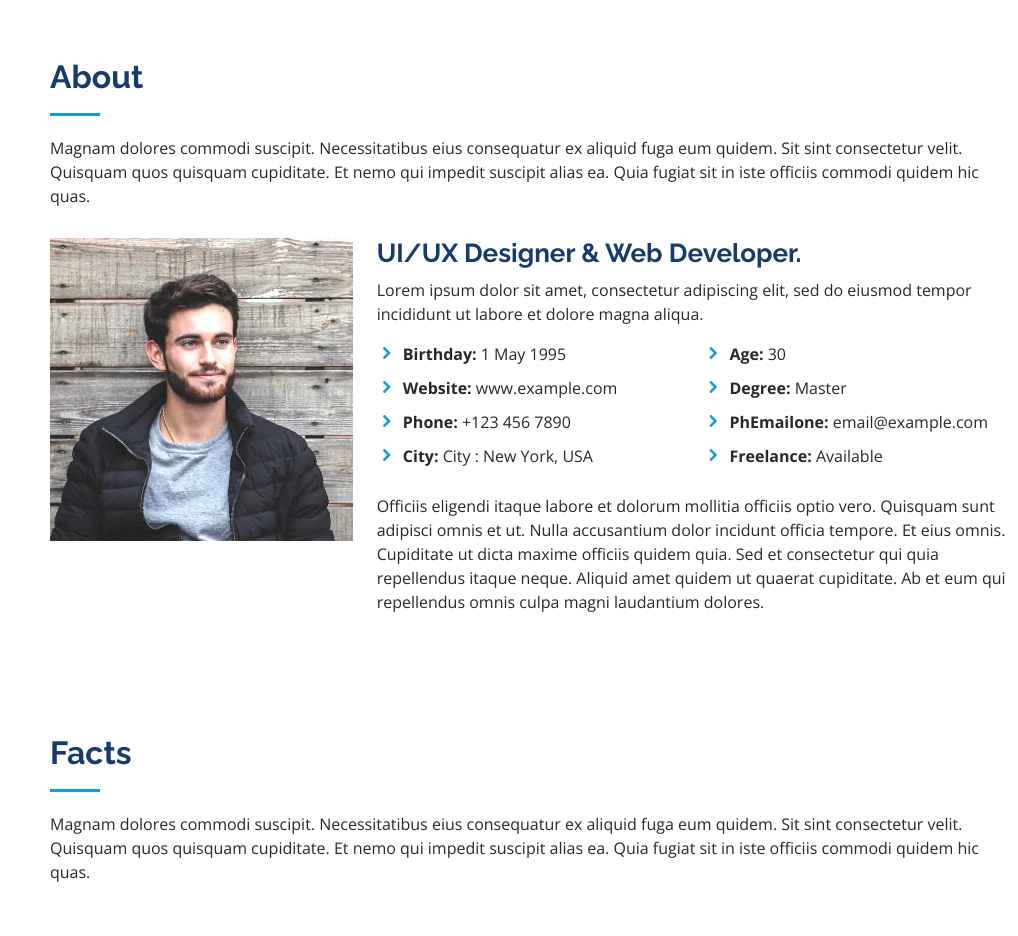
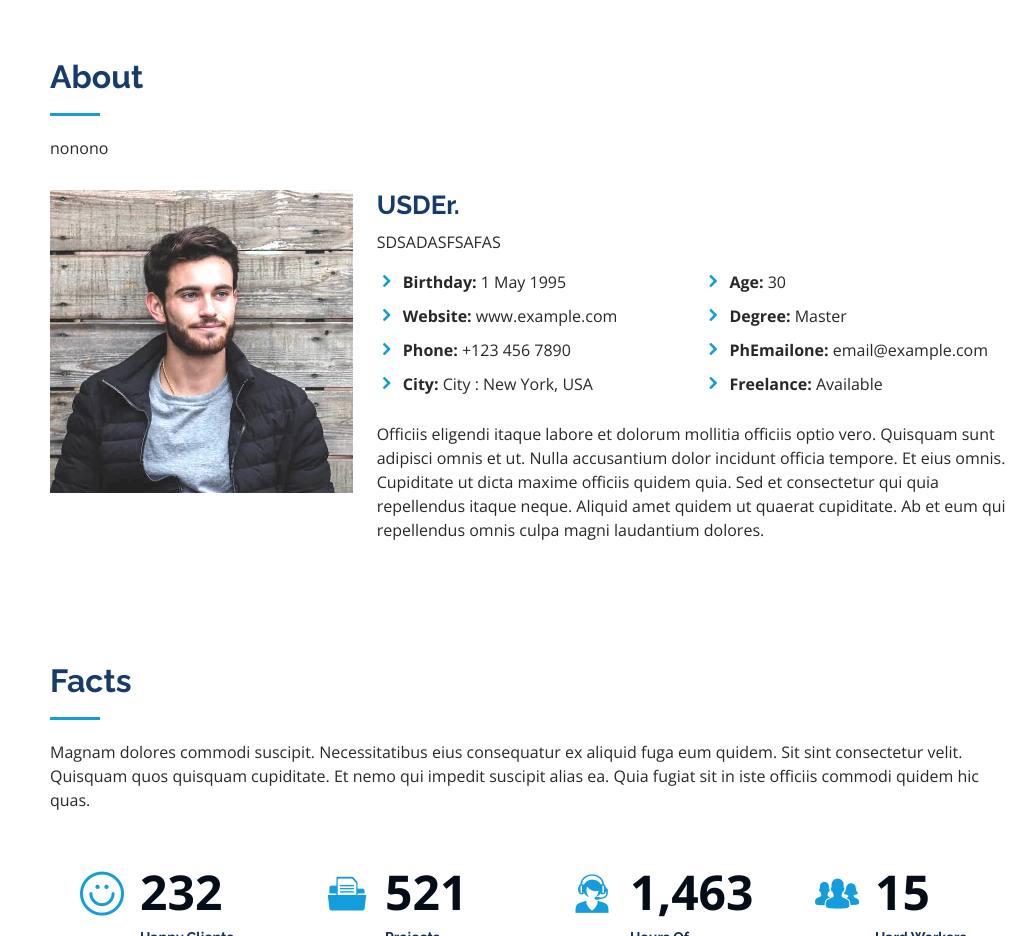
Before and after one commit to skyeskyest/Tao-Web, a plain HTML site: page index.html in a window 1280 px wide. Shown: the part 802-1738 px from the top of the page, without its empty margins (262-1280 px from the left). Drawn offline with nearby package versions, Linux system fonts and the light colour scheme.

Commit message:
Website update first

```diff
--- a/index.html
+++ b/index.html
@@ -88,7 +88,7 @@
 
         <div class="section-title">
           <h2>About</h2>
-          <p>Magnam dolores commodi suscipit. Necessitatibus eius consequatur ex aliquid fuga eum quidem. Sit sint consectetur velit. Quisquam quos quisquam cupiditate. Et nemo qui impedit suscipit alias ea. Quia fugiat sit in iste officiis commodi quidem hic quas.</p>
+          <p> nonono</p>
         </div>
 
         <div class="row">
@@ -96,10 +96,9 @@
             <img src="assets/img/profile-img.jpg" class="img-fluid" alt="">
           </div>
           <div class="col-lg-8 pt-4 pt-lg-0 content" data-aos="fade-left">
-            <h3>UI/UX Designer &amp; Web Developer.</h3>
+            <h3>USDEr.</h3>
             <p class="font-italic">
-              Lorem ipsum dolor sit amet, consectetur adipiscing elit, sed do eiusmod tempor incididunt ut labore et dolore
-              magna aliqua.
+              SDSADASFSAFAS
             </p>
             <div class="row">
               <div class="col-lg-6">
```
